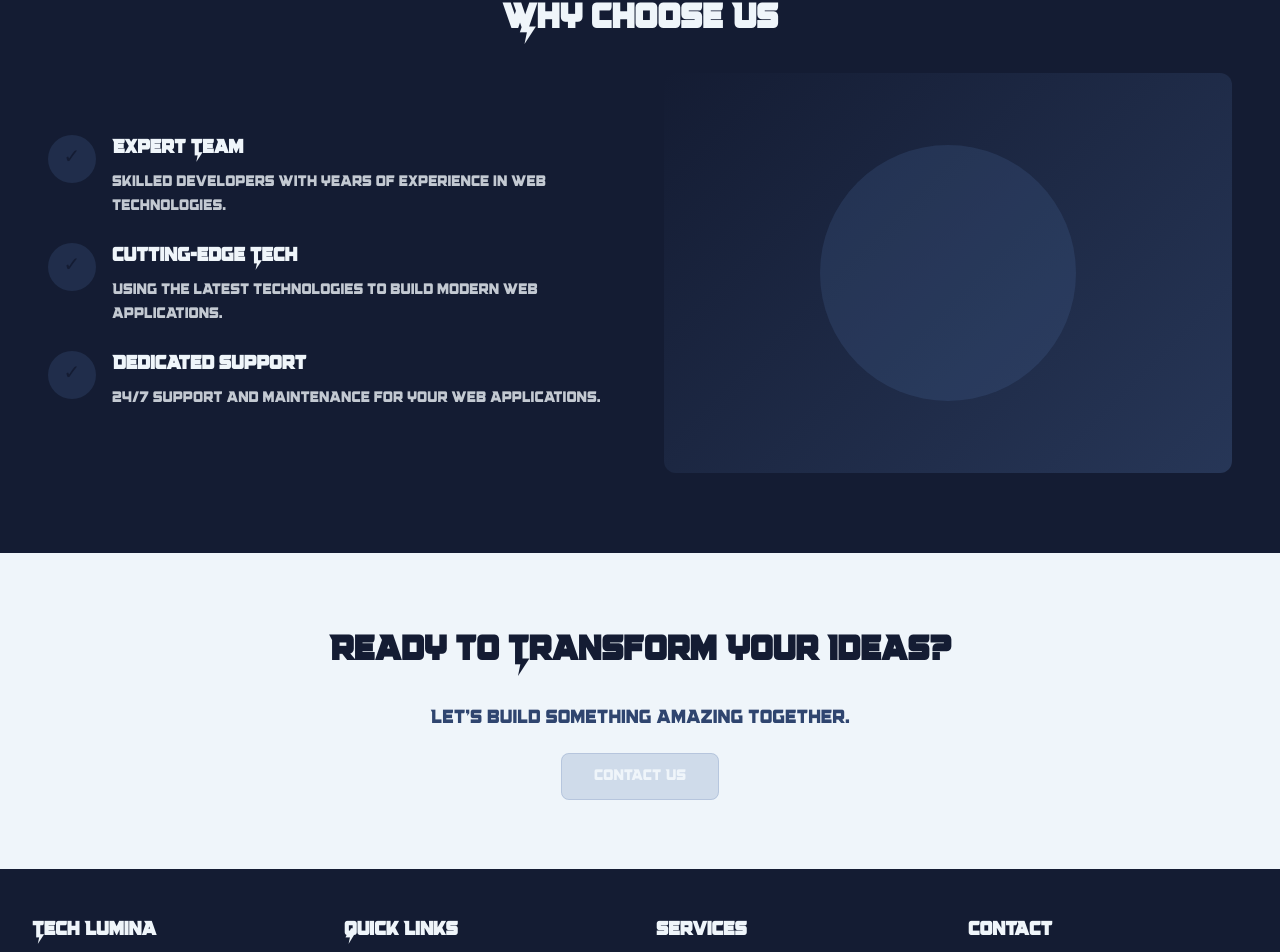
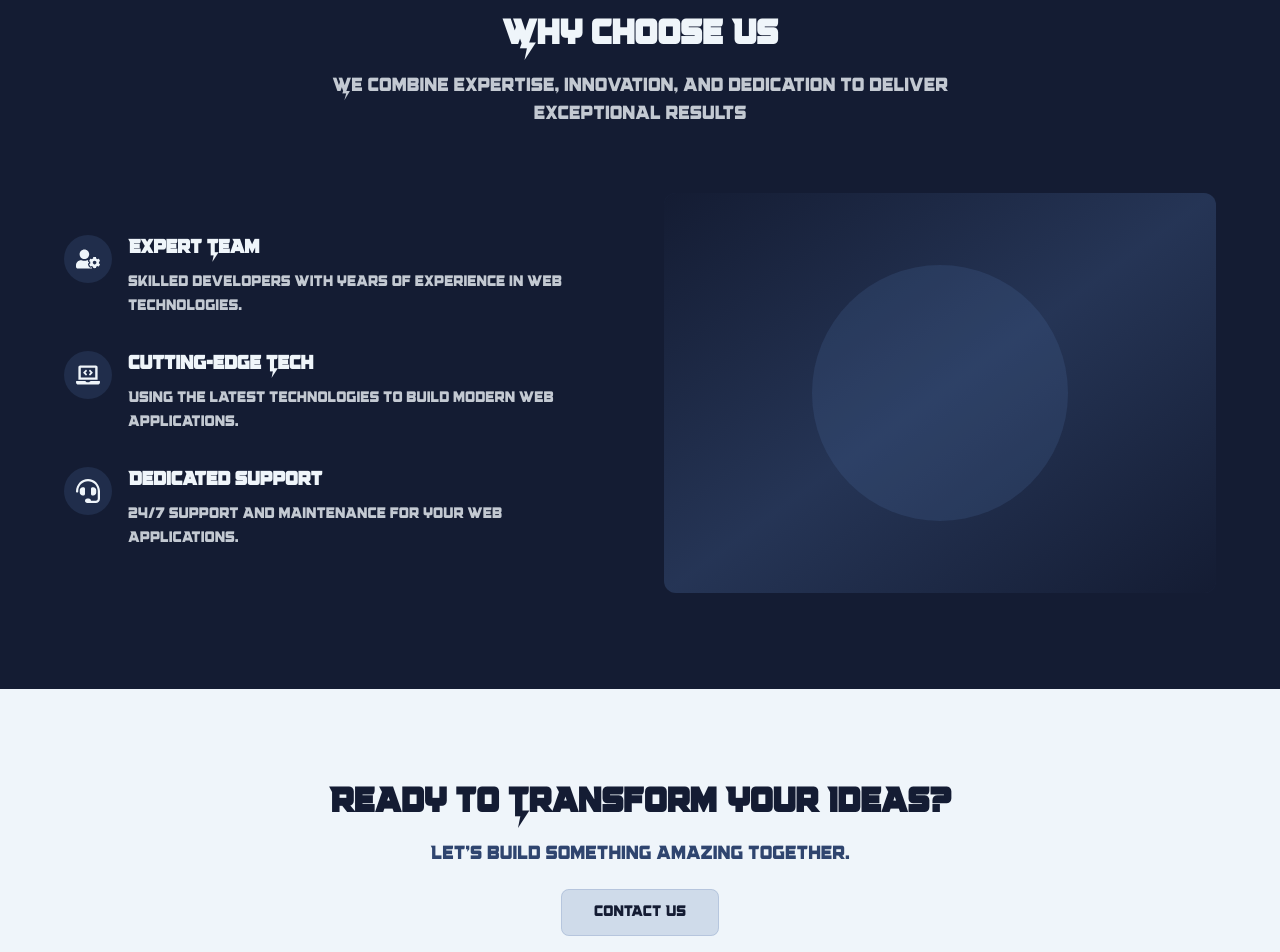
Before and after one commit to dinethnarada/techlumina-web, a Next.js app: page / in a window 1280 px wide. Shown: the part 1537-2489 px from the top of the page. Built offline with nearby package versions, Linux system fonts and the light colour scheme.

Commit message:
consistent styling

```diff
--- a/src/app/about/page.tsx
+++ b/src/app/about/page.tsx
@@ -1,5 +1,6 @@
 import ValueCard from '@/components/ValueCard';
 import ApproachCard from '@/components/ApproachCard';
+import Button from '@/components/Button';
 import { FaLightbulb, FaStar, FaHandshake, FaSearch, FaPencilRuler, FaCheckCircle, FaTools } from 'react-icons/fa';
 
 export default function About() {
@@ -102,9 +103,9 @@ export default function About() {
           <p className="text-xl text-blue-gray mb-8">
             Let's discuss how we can help bring your vision to life.
           </p>
-          <a href="/contact" className="bg-medium-blue/20 hover:bg-medium-blue/30 text-navy border border-medium-blue/20 backdrop-blur-sm px-8 py-3 rounded-lg transition-all duration-300 hover:scale-105">
+          <Button variant="light" href="/contact">
             Get in Touch
-          </a>
+          </Button>
         </div>
       </section>
     </main>
--- a/src/app/contact/page.tsx
+++ b/src/app/contact/page.tsx
@@ -1,6 +1,7 @@
 'use client';
 
 import { useState } from 'react';
+import Button from '@/components/Button';
 
 export default function Contact() {
   const [formData, setFormData] = useState({
@@ -27,9 +28,9 @@ export default function Contact() {
   return (
     <div className="min-h-screen">
       {/* Contact Hero Section */}
-      <section className="relative py-20 px-6 sm:px-8 md:px-12 bg-navy">
-        <div className="max-w-7xl mx-auto">
-          <h1 className="section-title text-center text-light-gray !text-light-gray">Get in Touch</h1>
+      <section className="relative py-24 px-4 md:px-8 bg-navy">
+        <div className="max-w-6xl mx-auto">
+          <h1 className="text-4xl md:text-5xl font-bold mb-4 text-center text-light-gray">Get in Touch</h1>
           <p className="text-xl text-light-gray/80 text-center mb-12 max-w-3xl mx-auto">
             Ready to start your next project? Contact us today and let's discuss how we can help bring your vision to life.
           </p>
@@ -37,7 +38,7 @@ export default function Contact() {
       </section>
 
       {/* Contact Form Section */}
-      <section className="py-20 px-6 sm:px-8 md:px-12 bg-light-gray">
+      <section className="py-24 px-4 md:px-8 bg-light-gray">
         <div className="max-w-4xl mx-auto">
           <div className="grid grid-cols-1 md:grid-cols-2 gap-12">
             <div className="space-y-8">
@@ -139,20 +140,21 @@ export default function Contact() {
                 />
               </div>
 
-              <button
+              <Button
+                variant="light"
                 type="submit"
-                className="button w-full justify-center"
+                className="w-full"
               >
                 Send Message
-              </button>
+              </Button>
             </form>
           </div>
         </div>
       </section>
 
       {/* Map Section */}
-      <section className="py-20 px-4 bg-navy">
-        <div className="max-w-7xl mx-auto">
+      <section className="py-24 px-4 md:px-8 bg-navy">
+        <div className="max-w-6xl mx-auto">
           <div className="h-[400px] rounded-xl overflow-hidden relative bg-medium-blue/10">
             <div className="absolute inset-0 bg-gradient-to-br from-navy via-medium-blue/20 to-navy"></div>
             <div className="absolute inset-0 flex items-center justify-center">
--- a/src/app/page.tsx
+++ b/src/app/page.tsx
@@ -4,7 +4,8 @@ import TypewriterText from '@/components/TypewriterText';
 import LogoText from '@/components/LogoText';
 import MatrixRain from '@/components/MatrixRain';
 import ServiceCard from '@/components/ServiceCard';
-import { FaCode, FaMobileAlt, FaPalette, FaRocket } from 'react-icons/fa';
+import Button from '@/components/Button';
+import { FaCode, FaPencilRuler, FaChartLine, FaUserCog, FaLaptopCode, FaHeadset } from 'react-icons/fa';
 
 export default function Home() {
   return (
@@ -22,9 +23,9 @@ export default function Home() {
               delay={100}
             />
           </p>
-          <a href="/contact" className="bg-medium-blue/20 hover:bg-medium-blue/30 text-light-gray border border-medium-blue/20 backdrop-blur-sm px-8 py-3 rounded-lg transition-all duration-300 hover:scale-105">
+          <Button variant="dark" href="/contact">
             Get Started
-          </a>
+          </Button>
         </div>
       </section>
 
@@ -45,12 +46,12 @@ export default function Home() {
                 description="Custom web solutions using cutting-edge technologies and modern frameworks."
               />
               <ServiceCard
-                icon={<FaPalette className="w-full h-full" />}
+                icon={<FaPencilRuler className="w-full h-full" />}
                 title="UI/UX Design"
                 description="User-centered design solutions that create engaging digital experiences."
               />
               <ServiceCard
-                icon={<FaRocket className="w-full h-full" />}
+                icon={<FaChartLine className="w-full h-full" />}
                 title="Digital Strategy"
                 description="Strategic planning and consulting for your digital transformation journey."
               />
@@ -60,14 +61,19 @@ export default function Home() {
       </section>
 
       {/* Why Choose Us Section */}
-      <section className="py-20 px-6 sm:px-8 md:px-12 bg-navy">
-        <div className="max-w-7xl mx-auto">
-          <h2 className="section-title text-center text-light-gray !text-light-gray">Why Choose Us</h2>
+      <section className="py-24 px-4 md:px-8 bg-navy">
+        <div className="max-w-6xl mx-auto">
+          <div className="text-center mb-16">
+            <h2 className="text-4xl font-bold mb-4 text-light-gray">Why Choose Us</h2>
+            <p className="text-xl text-light-gray/80 max-w-2xl mx-auto">
+              We combine expertise, innovation, and dedication to deliver exceptional results
+            </p>
+          </div>
           <div className="grid grid-cols-1 md:grid-cols-2 gap-12 items-center">
-            <div className="space-y-6">
+            <div className="space-y-8">
               <div className="flex items-start space-x-4">
                 <div className="w-12 h-12 rounded-full bg-medium-blue/20 flex items-center justify-center flex-shrink-0">
-                  <span className="text-navy text-xl">✓</span>
+                  <FaUserCog className="w-6 h-6 text-light-gray" />
                 </div>
                 <div>
                   <h3 className="text-xl font-semibold mb-2 text-light-gray">Expert Team</h3>
@@ -76,7 +82,7 @@ export default function Home() {
               </div>
               <div className="flex items-start space-x-4">
                 <div className="w-12 h-12 rounded-full bg-medium-blue/20 flex items-center justify-center flex-shrink-0">
-                  <span className="text-navy text-xl">✓</span>
+                  <FaLaptopCode className="w-6 h-6 text-light-gray" />
                 </div>
                 <div>
                   <h3 className="text-xl font-semibold mb-2 text-light-gray">Cutting-edge Tech</h3>
@@ -85,7 +91,7 @@ export default function Home() {
               </div>
               <div className="flex items-start space-x-4">
                 <div className="w-12 h-12 rounded-full bg-medium-blue/20 flex items-center justify-center flex-shrink-0">
-                  <span className="text-navy text-xl">✓</span>
+                  <FaHeadset className="w-6 h-6 text-light-gray" />
                 </div>
                 <div>
                   <h3 className="text-xl font-semibold mb-2 text-light-gray">Dedicated Support</h3>
@@ -93,8 +99,8 @@ export default function Home() {
                 </div>
               </div>
             </div>
-            <div className="relative h-[400px] rounded-xl overflow-hidden">
-              <div className="absolute inset-0 tech-gradient opacity-30"></div>
+            <div className="relative h-[400px] rounded-xl overflow-hidden bg-medium-blue/10">
+              <div className="absolute inset-0 bg-gradient-to-br from-navy via-medium-blue/20 to-navy"></div>
               <div className="absolute inset-0 flex items-center justify-center">
                 <div className="w-64 h-64 rounded-full bg-medium-blue/20 animate-pulse"></div>
               </div>
@@ -104,13 +110,13 @@ export default function Home() {
       </section>
 
       {/* CTA Section */}
-      <section className="py-20 px-6 sm:px-8 md:px-12 bg-light-gray">
+      <section className="py-24 px-4 md:px-8 bg-light-gray">
         <div className="max-w-4xl mx-auto text-center">
-          <h2 className="section-title">Ready to Transform Your Ideas?</h2>
+          <h2 className="text-4xl font-bold mb-4 text-navy">Ready to Transform Your Ideas?</h2>
           <p className="text-xl text-blue-gray mb-8">Let's build something amazing together.</p>
-          <a href="/contact" className="bg-medium-blue/20 hover:bg-medium-blue/30 text-light-gray border border-medium-blue/20 backdrop-blur-sm px-8 py-3 rounded-lg transition-all duration-300 hover:scale-105">
+          <Button variant="light" href="/contact">
             Contact Us
-          </a>
+          </Button>
         </div>
       </section>
     </main>
--- a/src/app/projects/page.tsx
+++ b/src/app/projects/page.tsx
@@ -1,4 +1,5 @@
 import Image from 'next/image';
+import Button from '@/components/Button';
 
 export default function Projects() {
   const projects = [
@@ -43,9 +44,9 @@ export default function Projects() {
   return (
     <div className="min-h-screen">
       {/* Projects Hero Section */}
-      <section className="relative py-20 px-6 sm:px-8 md:px-12 bg-navy">
-        <div className="max-w-7xl mx-auto">
-          <h1 className="section-title text-center text-light-gray !text-light-gray">Our Projects</h1>
+      <section className="relative py-24 px-4 md:px-8 bg-navy">
+        <div className="max-w-6xl mx-auto">
+          <h1 className="text-4xl md:text-5xl font-bold mb-4 text-center text-light-gray">Our Projects</h1>
           <p className="text-xl text-light-gray/80 text-center mb-12 max-w-3xl mx-auto">
             Explore our portfolio of successful projects where we've helped businesses transform their digital presence.
           </p>
@@ -53,8 +54,8 @@ export default function Projects() {
       </section>
 
       {/* Projects Grid */}
-      <section className="py-20 px-6 sm:px-8 md:px-12 bg-light-gray">
-        <div className="max-w-7xl mx-auto">
+      <section className="py-24 px-4 md:px-8 bg-light-gray">
+        <div className="max-w-6xl mx-auto">
           <div className="grid grid-cols-1 md:grid-cols-2 lg:grid-cols-3 gap-8">
             {projects.map((project, index) => (
               <div key={index} className="card group hover:transform hover:scale-105 transition-all duration-300">
@@ -85,9 +86,9 @@ export default function Projects() {
       </section>
 
       {/* Technologies Section */}
-      <section className="py-20 px-4 bg-navy">
-        <div className="max-w-7xl mx-auto">
-          <h2 className="section-title text-center text-light-gray !text-light-gray">Technologies We Use</h2>
+      <section className="py-24 px-4 md:px-8 bg-navy">
+        <div className="max-w-6xl mx-auto">
+          <h2 className="text-4xl font-bold mb-4 text-center text-light-gray">Technologies We Use</h2>
           <div className="grid grid-cols-2 md:grid-cols-4 gap-8">
             <div className="bg-medium-blue/10 p-6 rounded-lg text-center backdrop-blur-sm border border-medium-blue/20">
               <h3 className="text-xl font-semibold mb-2 text-light-gray">Frontend</h3>
@@ -110,15 +111,15 @@ export default function Projects() {
       </section>
 
       {/* CTA Section */}
-      <section className="py-20 px-6 sm:px-8 md:px-12 bg-light-gray">
+      <section className="py-24 px-4 md:px-8 bg-light-gray">
         <div className="max-w-4xl mx-auto text-center">
-          <h2 className="section-title">Have a Project in Mind?</h2>
+          <h2 className="text-4xl font-bold mb-4 text-navy">Have a Project in Mind?</h2>
           <p className="text-xl text-blue-gray mb-8">
             Let's discuss how we can help you achieve your digital goals.
           </p>
-          <a href="/contact" className="button">
+          <Button variant="light" href="/contact">
             Start a Project
-          </a>
+          </Button>
         </div>
       </section>
     </div>
--- /dev/null
+++ b/src/components/Button.tsx
@@ -0,0 +1,35 @@
+'use client';
+import { motion } from 'framer-motion';
+import { ReactNode } from 'react';
+
+interface ButtonProps {
+  href?: string;
+  onClick?: () => void;
+  children: ReactNode;
+  variant?: 'light' | 'dark';
+  className?: string;
+  type?: 'button' | 'submit' | 'reset';
+}
+
+const Button = ({ href, onClick, children, variant = 'light', className = '', type = 'button' }: ButtonProps) => {
+  const baseStyles = "px-8 py-3 rounded-lg backdrop-blur-sm border transition-all duration-300 hover:scale-105";
+  const variantStyles = variant === 'light'
+    ? "bg-medium-blue/20 hover:bg-medium-blue/30 text-navy border-medium-blue/20"
+    : "bg-medium-blue/20 hover:bg-medium-blue/30 text-light-gray border-medium-blue/20";
+
+  const Component = motion[href ? 'a' : 'button'];
+  const props = href ? { href } : { onClick, type };
+
+  return (
+    <Component
+      {...props}
+      className={`${baseStyles} ${variantStyles} ${className}`}
+      whileHover={{ scale: 1.05 }}
+      transition={{ duration: 0.3 }}
+    >
+      {children}
+    </Component>
+  );
+};
+
+export default Button;
```
